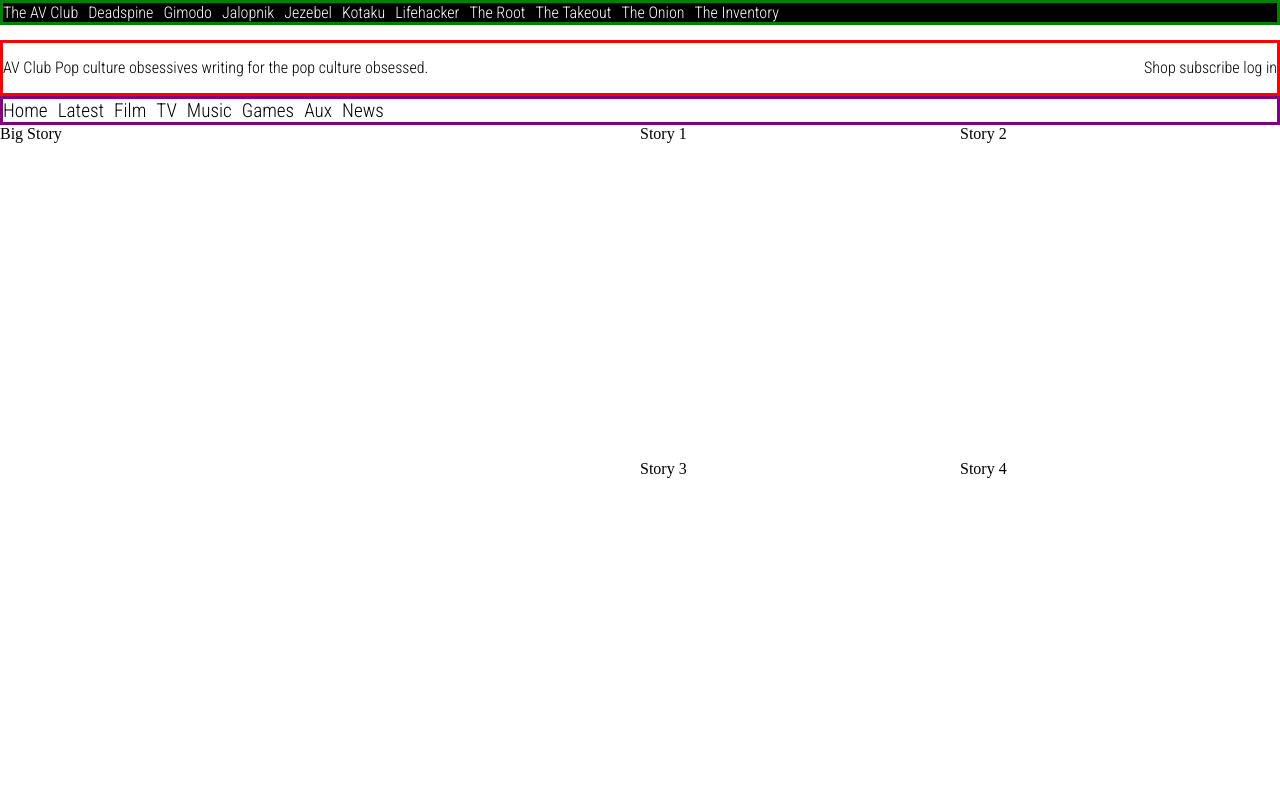
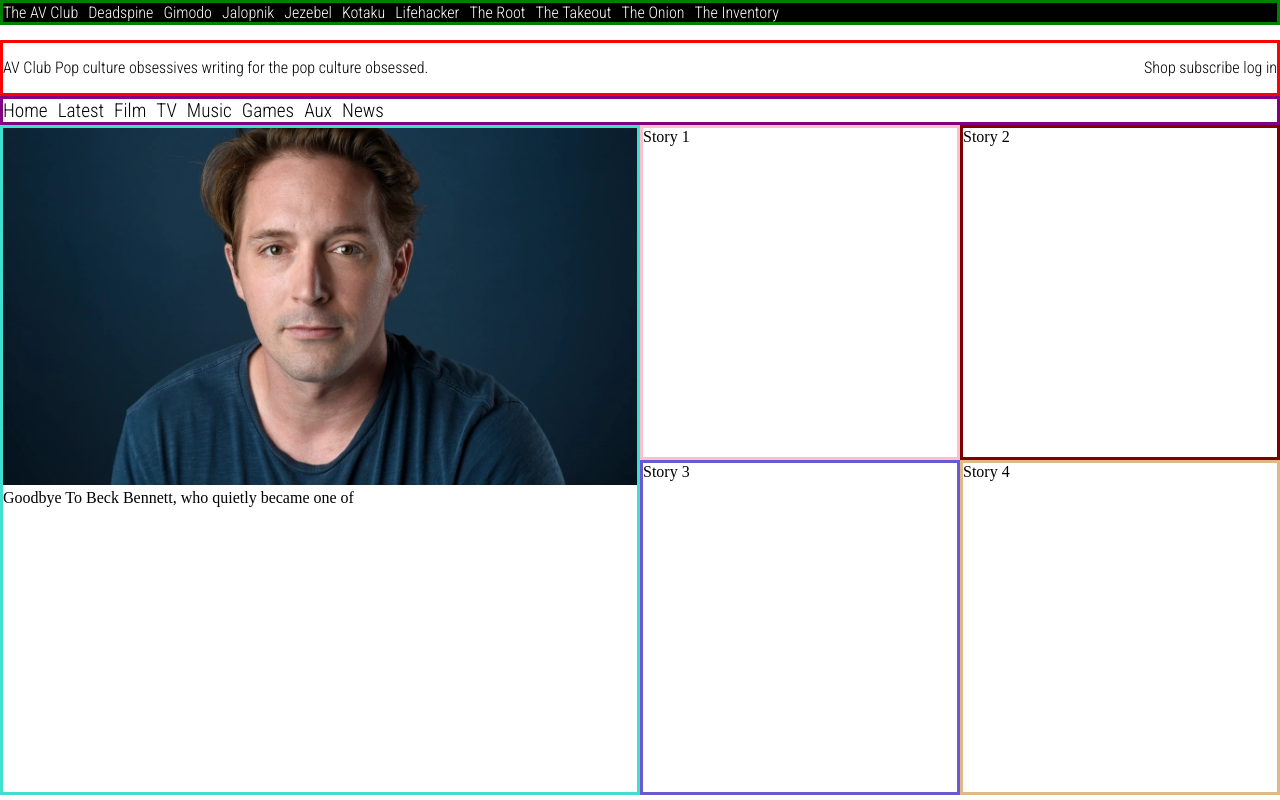
Before and after one commit to mira-kine/lab-02b-copy-a-site, a plain HTML site: page index.html in a window 1280 px wide. Drawn offline with Linux system fonts and the light colour scheme.

Commit message:
added image to big story area

```diff
--- a/index.html
+++ b/index.html
@@ -40,10 +40,10 @@
         <div class="nav-link">News</div>
     </nav>
     <main>
-        <div id="big">Big Story</div>
-        <div>Story 1</div>
-        <div>Story 2</div>
-        <div>Story 3</div>
-        <div>Story 4</div>
+        <div id="big"><img src="./images/beck-bennett.webp" alt="picture of beck bennett">Goodbye To Beck Bennett, who quietly became one of <style>Saturday Night Live's</style></style></div>
+        <div id="story-1">Story 1</div>
+        <div id="story-2">Story 2</div>
+        <div id="story-3">Story 3</div>
+        <div id="story-4">Story 4</div>
     </main>
 </html>
--- a/style.css
+++ b/style.css
@@ -23,6 +23,7 @@ body, html {
 }
 
 header {
+    width: 100%;
     border: 3px solid red;
     display: flex;
     justify-content: space-between;
@@ -61,4 +62,25 @@ main {
 
 #big {
     grid-area: big;
+    border: 3px solid turquoise;
 }
+
+#story-1 {
+    border: 3px solid pink;
+}
+
+#story-2 {
+    border: 3px solid maroon;
+}
+
+#story-3 {
+    border: 3px solid slateblue;
+}
+
+#story-4 {
+    border: 3px solid burlywood;
+}
+
+img {
+    width: 100%;
+}
```
Also changed, not shown: images/beck-bennett.webp (added), 1 other file.
